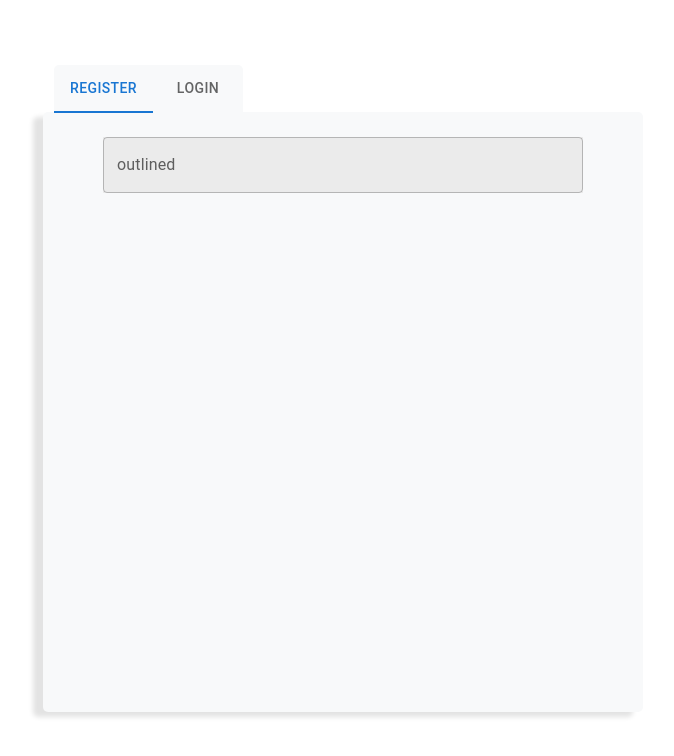
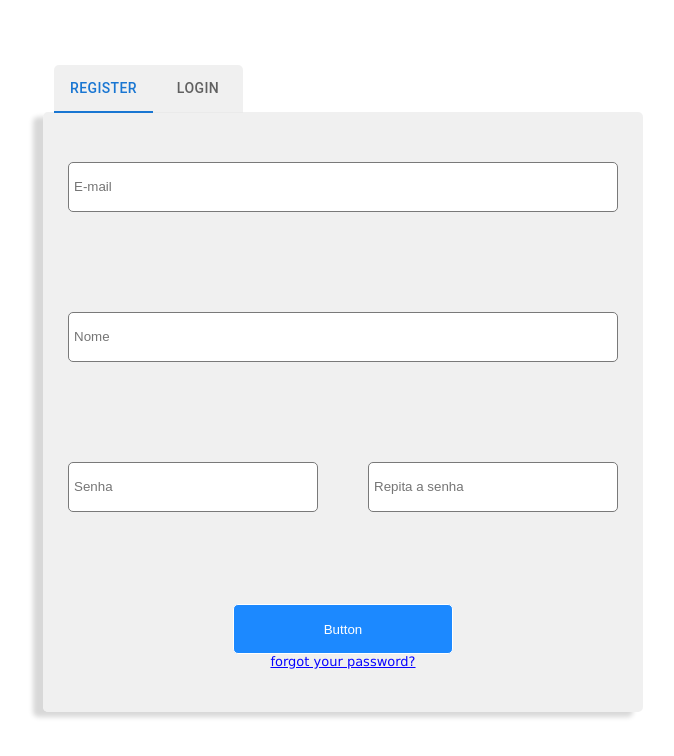
Before and after one commit to Pdhenrique/personal-finance-tracker, a React (Vite) app in the folder FinancePal/: page / in a window 1280 px wide. Shown: the top 756 px of the page, without its empty margins (297-971 px from the left). Built offline with nearby package versions, Linux system fonts and the light colour scheme.

Commit message:
refactor(front-end): changed form stylization

```diff
--- a/FinancePal/package.json
+++ b/FinancePal/package.json
@@ -12,6 +12,7 @@
   "dependencies": {
     "@emotion/react": "^11.11.1",
     "@emotion/styled": "^11.11.0",
+    "@mui/icons-material": "^5.14.15",
     "@mui/lab": "5.0.0-alpha.150",
     "@mui/material": "^5.14.15",
     "react": "^18.2.0",
--- a/FinancePal/src/components/RegisterForm/form.styles.tsx
+++ /dev/null
@@ -1,37 +0,0 @@
-import styled from "styled-components";
-import tokens from '../../tokens.json'
-
-export const StyledContainer = styled.div`
-    display: flex;
-
-    justify-content: center;
-
-    flex-direction: column;
-
-
-`
-
-export const StyledForm = styled.div`
-    display: flex;
-    justify-content: center;
-
-    height: 600px;
-    width: 600px;
-    margin-top: -25px;
-
-    border-radius: 5px;
-    box-shadow: -10px 5px 5px #e3e3e3;
-
-
-    background-color: ${tokens.light};
-
-`
-
-export const StyledFormSection = styled.div`
-    margin-top: 25px;
-
-    width: 80%;
-    height: fit-content;
-
-    background-color: #ebebeb;
-`
--- a/FinancePal/src/components/RegisterForm/index.tsx
+++ b/FinancePal/src/components/RegisterForm/index.tsx
@@ -1,52 +1,64 @@
-import { useState } from "react";
+import { useState } from "react"
 
-import { Tab, Box, TextField } from "@mui/material";
-import { TabContext, TabList, TabPanel } from "@mui/lab";
-import { StyledContainer, StyledForm, StyledFormSection } from "./form.styles";
+import { Tab, Box } from "@mui/material"
+import { TabContext, TabList, TabPanel } from "@mui/lab"
+
+import "./styles.css"
 
 export const RegisterForm = () => {
-  const [value, setValue] = useState("1");
+  const [value, setValue] = useState("1")
 
   const handleChange = (_event: React.SyntheticEvent, newValue: string) => {
-    setValue(newValue);
-  };
+    setValue(newValue)
+  }
 
   return (
     <>
       <TabContext value={value}>
-        <StyledContainer>
-            <Box sx={{width: '600', marginLeft: '35px' }}>
-            <TabList  onChange={handleChange} aria-label="lab API tabs example">
-                <Tab sx={{backgroundColor: "#F8F9FA", borderTopLeftRadius: 5}} label="Register" value="1" />
-                <Tab sx={{backgroundColor: "#F8F9FA",  borderTopRightRadius: 5}} label="Login"    value="2" />
+        <div id="formContainer">
+          <Box sx={{ width: "fit-content", marginLeft: "35px" }}>
+            <TabList sx={{ boxShadow: "-10 0 5 black" }} onChange={handleChange} aria-label="lab API tabs example">
+              <Tab sx={{ backgroundColor: "#e6e6e69c", borderTopLeftRadius: 5 }} label="Register" value="1" />
+              <Tab sx={{ backgroundColor: "#e6e6e69c ", borderTopRightRadius: 5 }} label="Login" value="2" />
             </TabList>
-            </Box>
-            <TabPanel value="1">
-            <StyledForm>
-                <StyledFormSection>
-                <TextField
-                    label="outlined"
-                    variant="outlined"
-                    color="info"
-                    sx={{ width: "100%" }}
-                />
-                </StyledFormSection>
-            </StyledForm>
-            </TabPanel>
-            <TabPanel value="2">
-            <StyledForm>
-                <StyledFormSection>
-                <TextField
-                    label="outlined"
-                    variant="outlined"
-                    color="info"
-                    sx={{ width: "100%" }}
-                />
-                </StyledFormSection>
-            </StyledForm>
-            </TabPanel>
-        </StyledContainer>
+          </Box>
+          <TabPanel value="1">
+            <form id="register-form" className="user-form">
+              <div className="form-section">
+                <input type="email" placeholder="E-mail" />
+              </div>
+              <div className="form-section">
+                <input type="text" placeholder="Nome" />
+              </div>
+              <div className="form-section">
+                <input type="password" placeholder="Senha" />
+              </div>
+              <div className="form-section">
+                <input type="password" placeholder="Repita a senha" />
+              </div>
+              <div className="form-section">
+                <button type="submit">Button</button>
+                <p>forgot your password?</p>
+              </div>
+            </form>
+          </TabPanel>
+          <TabPanel value="2">
+            <form id="login-form" className="user-form">
+              <div className="form-section">
+                <input type="email" placeholder="E-mail" />
+              </div>
+              <div className="form-section">
+                <input type="password" placeholder="Repita a senha" />
+              </div>
+              <div className="form-section">
+                <button type="submit">Button</button>
+                <p>forgot your password?</p>
+              </div>
+            </form>
+
+          </TabPanel>
+        </div>
       </TabContext>
     </>
-  );
-};
+  )
+}
--- /dev/null
+++ b/FinancePal/src/components/RegisterForm/styles.css
@@ -0,0 +1,130 @@
+/*--------------------CSS FORM GLOBAL------------------------- */
+#formContainer{
+  display: flex;
+  justify-content: center;
+  flex-direction: column;
+
+}
+
+.user-form{
+  display: grid;
+
+  height: 600px;
+  width: 600px;
+  margin-top: -25px;
+
+  border-radius: 5px;
+  box-shadow: -10px 5px 5px #d8d8d8;
+
+
+  background-color: #e6e6e69c;
+
+}
+
+/*--------------------CSS REGISTER FORM------------------------- */
+#register-form {
+  display: grid;
+
+  grid-template-columns: repeat(2, 1fr);
+  grid-template-rows: repeat(4, 1fr) ;
+}
+
+#register-form .form-section {
+  margin: 25px 25px;
+  display: flex;
+
+  align-items: center;
+  justify-content: center;
+  flex-direction: column;
+}
+
+.form-section input {
+  height: 50px;
+
+  padding-left: 5px;
+
+  border: 1px solid #797979;
+  border-radius: 5px;
+
+  width: 100%;
+}
+.form-section button {
+  height: 50px;
+
+  color: #ffff;
+  background-color: #1c89ff;
+
+  border: 1px solid;
+  border-radius: 5px;
+
+  width: 40%;
+
+  &:hover{
+    cursor: pointer;
+    background-color: #007BFF;
+  }
+}
+.form-section p {
+  font-family: 'Lucida Sans', 'Lucida Sans Regular', 'Lucida Grande', 'Lucida Sans Unicode', Geneva, Verdana, sans-serif;
+  font-size: small;
+  text-decoration: underline;
+
+  color: #0804ff;
+  &:hover{
+    cursor: pointer;
+  }
+
+}
+
+#register-form .form-section:nth-child(1){
+  grid-column: 1 / 3;
+}
+#register-form .form-section:nth-child(2){
+  grid-column: 1 / 3;
+}
+#register-form .form-section:nth-child(3){
+  grid-column: 1 / 2;
+}
+#register-form .form-section:nth-child(4){
+  grid-column: 2 / 3;
+}
+#register-form .form-section:nth-child(5){
+  grid-column: 1 / 3;
+}
+
+
+/*--------------------CSS LOGIN FORM------------------------- */
+#login-form {
+  display: grid;
+
+  grid-template-columns: 1fr;
+  grid-template-rows: repeat(5, 1fr) ;
+}
+
+#login-form .form-section {
+  margin: 25px 25px;
+  display: flex;
+
+  align-items: center;
+  justify-content: center;
+  flex-direction: column;
+}
+
+#login-form .form-section input {
+  width: 60%;
+}
+
+#login-form .form-section:nth-child(1){
+  grid-column: 1 / 2 ;
+  grid-row: 2 / 3;
+}
+#login-form .form-section:nth-child(2){
+  grid-column: 1 / 2 ;
+  grid-row: 3 / 4;
+
+}
+#login-form .form-section:nth-child(3){
+  grid-column: 1 / 2 ;
+  grid-row: 4 / 5;
+
+}
```
Also changed, not shown: 1 other file (tests, documents, lock files or other folders).
